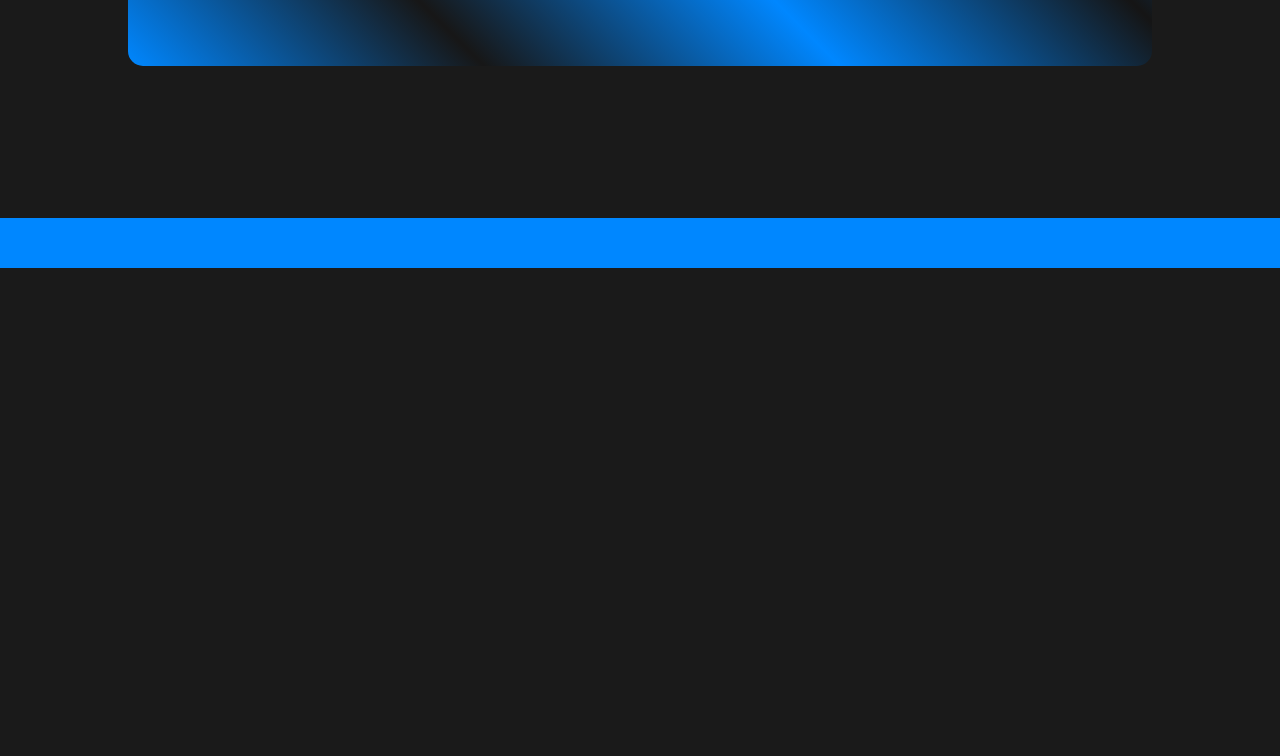
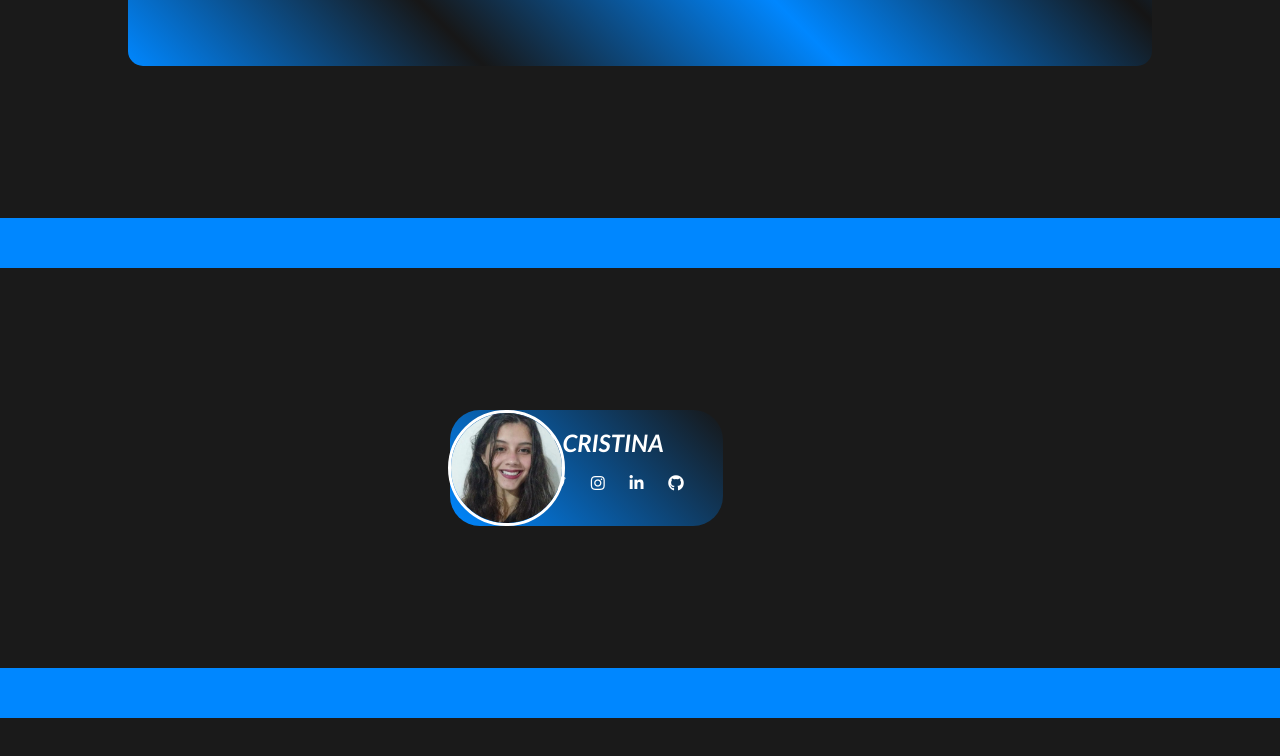
Before and after one commit to LucasLiSan/MindBridgeLandingPage, a plain HTML site: page landingv2.html in a window 1280 px wide. Shown: the part 2762-3518 px from the top of the page. Drawn offline with Linux system fonts and the light colour scheme.

Commit message:
equipe cards

```diff
--- a/landingv2.html
+++ b/landingv2.html
@@ -4,8 +4,11 @@
             <meta charset="UTF-8">
             <meta http-equiv="X-UA-Compatible" content="IE=edge">
             <meta name="viewport" content="width=device-width, initial-scale=1.0">
+            <link rel="stylesheet" href="https://cdnjs.cloudflare.com/ajax/libs/font-awesome/5.14.0/css/all.min.css"
+            integrity="sha512-1PKOgIY59xJ8Co8+NE6FZ+LOAZKjy+KY8iq0G4B3CyeY6wYHN3yt9PW0XpSriVlkMXe40PTKnXrLnZ9+fkDaog=="
+            crossorigin="anonymous" />
             <link rel="stylesheet" href="mindv2.css">
-        <title>Document</title>
+            <title>MindBridge</title>
         </head>
         <body>
             <nav>
@@ -218,7 +221,23 @@
             </section>
             <div class="blank"></div>
             <section id="link4">
-
+                <div class="teamCards">
+                    <div class="teamCard">
+                        <div class="picTeam">
+                            <img src="_assets/_imgs/AnaCristina.jpg" alt="">
+                        </div>
+                        <div class="infoTeam">
+                            <h5>Ana Cristina</h5>
+                            <ul>
+                                <li><a href="https://twitter.com/" target="_blank"><i class="fab fa-facebook-f"></i></a></li>
+                                <li><a href="https://www.facebook.com/" target="_blank"><i class="fab fa-twitter"></i></a></li>
+                                <li><a href="https://www.instagram.com/" target="_blank"><i class="fab fa-instagram"></i></a></li>
+                                <li><a href="https://www.linkedin.com/hp" target="_blank"><i class="fab fa-linkedin-in"></i></a></li>
+                                <li><a href="https://www.github.com/" target="_blank"><i class="fab fa-github"></i></a></li>
+                            </ul>
+                        </div>
+                    </div>
+                </div>
             </section>
             <div class="blank"></div>
             <section id="link5">
--- a/mindv2.css
+++ b/mindv2.css
@@ -406,7 +406,7 @@ h4 {
     flex-wrap: wrap;
     align-items: center;
     text-align: justify;
-    transition: width 1ms linear;
+    transition: width 3ms linear;
 }
 
 .contentItem p {
@@ -460,3 +460,77 @@ h4 {
 .contenIcon p {
     width: 46%;
 }
+
+#link4, #link5 {
+    height: 50vh;
+}
+
+.teamCards {
+    width: 100vw;
+    height: 100%;
+    display: flex;
+    align-content: center;
+    flex-direction: row;
+    flex-wrap: wrap;
+    justify-content: center;
+}
+
+.teamCard {
+    width: 30%;
+    display: flex;
+}
+
+.picTeam {
+    width: 29%;
+    border: solid #ffffff;
+    border-radius: 100px;
+    display: flex;
+    margin: 0 -115px 0 0;
+    z-index: 2;
+}
+
+.picTeam img {
+    width: 100%;
+    border-radius: 100%;
+}
+
+.infoTeam {
+    width: 71%;
+    background: linear-gradient(45deg,#0087ff,rgba(0, 0, 0, 0.12));
+    border-radius: 30px;
+    display: flex;
+    flex-direction: column;
+    flex-wrap: wrap;
+    justify-content: center;
+}
+
+.infoTeam h5 {
+    font-size: 1.5rem;
+    color: #ffffff;
+    text-transform: uppercase;
+    font-style: italic;
+    text-align: center;
+    margin: 0;
+}
+
+.infoTeam ul {
+    width: 80%;
+    display: inline-flex;
+    justify-content: space-evenly;
+    flex-wrap: wrap;
+    align-content: center;
+    flex-direction: row;
+    align-items: center;
+}
+
+.infoTeam li {
+    list-style: none;
+}
+
+.infoTeam a {
+    color: #ffffff;
+}
+
+.infoTeam a:hover {
+    color: #d62f0a;
+}
```
Lines whose indentation alone changed are shown as unchanged.
